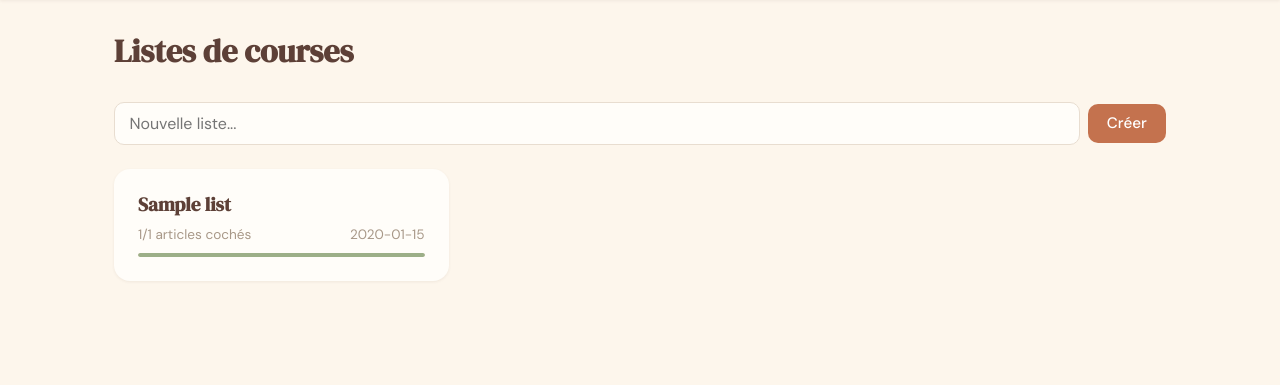
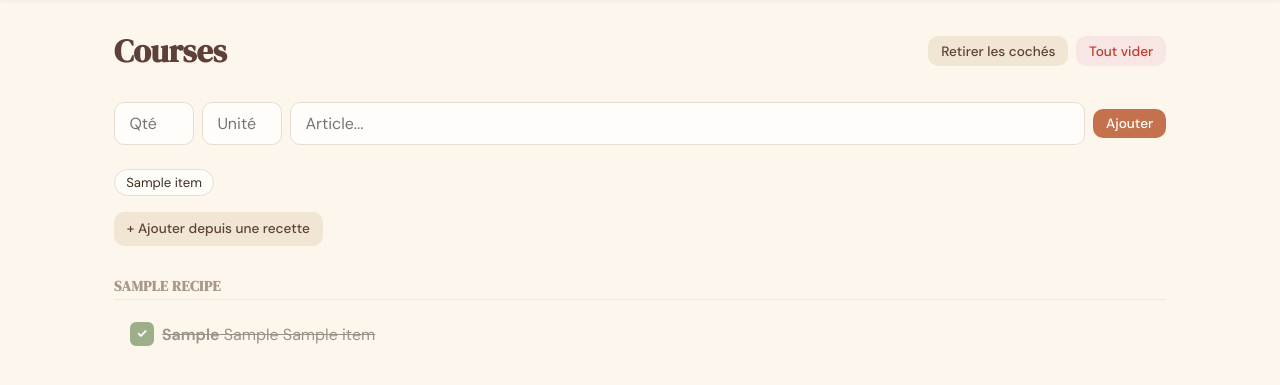
Before and after one commit to matthieurosset/cookit, a Flask app: page /courses in a window 1280 px wide. Shown: the part 61-446 px from the top of the page. Run offline with Flask 3, Linux system fonts and the light colour scheme; tables that the repository leaves empty hold one stand-in row (values such as "Sample post").

Commit message:
Aide à la saisie pour la liste de courses
- Autocomplétion sur le nom d'article (historique des achats)
- Boutons d'ajout rapide pour les articles fréquents
- Pré-remplissage quantité/unité depuis l'historique

Co-Authored-By: Claude Opus 4.6 <noreply@anthropic.com>

```diff
--- a/app/routes/shopping.py
+++ b/app/routes/shopping.py
@@ -1,6 +1,4 @@
-import json
-
-from flask import Blueprint, render_template, request, redirect, url_for, flash
+from flask import Blueprint, render_template, request, redirect, url_for, jsonify
 
 from ..models import shopping as shopping_model
 from ..models import recipe as recipe_model
@@ -10,31 +8,10 @@ bp = Blueprint('shopping', __name__)
 
 @bp.route('/courses')
 def index():
-    lists = shopping_model.list_all()
-    return render_template('shopping/lists.html', lists=lists)
-
-
-@bp.route('/courses/nouvelle', methods=['POST'])
-def create():
-    name = request.form.get('name', '').strip()
-    if name:
-        list_id = shopping_model.create(name)
-        return redirect(url_for('shopping.detail', list_id=list_id))
-    flash('Nom requis.', 'error')
-    return redirect(url_for('shopping.index'))
-
-
-@bp.route('/courses/<int:list_id>')
-def detail(list_id):
-    lst = shopping_model.get(list_id)
-    if not lst:
-        flash('Liste introuvable.', 'error')
-        return redirect(url_for('shopping.index'))
-
-    items = shopping_model.get_items(list_id)
+    lst = shopping_model.get_or_create_list()
+    items = shopping_model.get_items(lst['id'])
     recipes = recipe_model.list_all()
 
-    # Group items by recipe
     grouped = {}
     free_items = []
     for item in items:
@@ -46,35 +23,39 @@ def detail(list_id):
         else:
             free_items.append(item)
 
-    return render_template('shopping/detail.html', list=lst, items=items,
-                           grouped=grouped, free_items=free_items, recipes=recipes)
+    frequent = shopping_model.get_frequent_items(10)
+    return render_template('shopping/index.html', list=lst, items=items,
+                           grouped=grouped, free_items=free_items,
+                           recipes=recipes, frequent=frequent)
 
 
-@bp.route('/courses/<int:list_id>/ajouter', methods=['POST'])
-def add_item(list_id):
+@bp.route('/courses/ajouter', methods=['POST'])
+def add_item():
+    lst = shopping_model.get_or_create_list()
     name = request.form.get('name', '').strip()
     quantity = request.form.get('quantity', '').strip() or None
     unit = request.form.get('unit', '').strip() or None
 
     if name:
-        shopping_model.add_item(list_id, name, quantity, unit)
+        shopping_model.add_item(lst['id'], name, quantity, unit)
 
     if request.headers.get('HX-Request'):
-        return _render_items_partial(list_id)
-    return redirect(url_for('shopping.detail', list_id=list_id))
+        return _render_items_partial(lst['id'])
+    return redirect(url_for('shopping.index'))
 
 
-@bp.route('/courses/<int:list_id>/ajouter-recette', methods=['POST'])
-def add_recipe(list_id):
+@bp.route('/courses/ajouter-recette', methods=['POST'])
+def add_recipe():
+    lst = shopping_model.get_or_create_list()
     recipe_id = request.form.get('recipe_id', type=int)
     portions = request.form.get('portions', type=int)
 
     if recipe_id:
-        shopping_model.add_recipe_items(list_id, recipe_id, portions)
+        shopping_model.add_recipe_items(lst['id'], recipe_id, portions)
 
     if request.headers.get('HX-Request'):
-        return _render_items_partial(list_id)
-    return redirect(url_for('shopping.detail', list_id=list_id))
+        return _render_items_partial(lst['id'])
+    return redirect(url_for('shopping.index'))
 
 
 @bp.route('/courses/item/<int:item_id>/toggle', methods=['PATCH'])
@@ -100,19 +81,31 @@ def delete_item(item_id):
     return '', 204
 
 
-@bp.route('/courses/<int:list_id>/vider-coches', methods=['POST'])
-def clear_checked(list_id):
-    shopping_model.clear_checked(list_id)
+@bp.route('/courses/vider-coches', methods=['POST'])
+def clear_checked():
+    lst = shopping_model.get_or_create_list()
+    shopping_model.clear_checked(lst['id'])
     if request.headers.get('HX-Request'):
-        return _render_items_partial(list_id)
-    return redirect(url_for('shopping.detail', list_id=list_id))
+        return _render_items_partial(lst['id'])
+    return redirect(url_for('shopping.index'))
 
 
-@bp.route('/courses/<int:list_id>/supprimer', methods=['POST'])
-def delete_list(list_id):
-    shopping_model.delete(list_id)
-    flash('Liste supprimée.', 'success')
+@bp.route('/courses/vider', methods=['POST'])
+def clear_all():
+    lst = shopping_model.get_or_create_list()
+    shopping_model.clear_all(lst['id'])
+    if request.headers.get('HX-Request'):
+        return _render_items_partial(lst['id'])
     return redirect(url_for('shopping.index'))
+
+
+@bp.route('/courses/suggestions')
+def suggestions():
+    q = request.args.get('q', '').strip()
+    if len(q) < 2:
+        return jsonify([])
+    results = shopping_model.get_suggestions(q)
+    return jsonify(results)
 
 
 def _render_items_partial(list_id):
@@ -128,4 +121,4 @@ def _render_items_partial(list_id):
         else:
             free_items.append(item)
     return render_template('shopping/partials/items.html',
-                           list_id=list_id, grouped=grouped, free_items=free_items)
+                           grouped=grouped, free_items=free_items)
--- a/app/static/css/style.css
+++ b/app/static/css/style.css
@@ -373,8 +373,8 @@ h3 { font-size: 1.2rem; }
 
 .tag-pill:hover,
 .tag-pill.active {
-    border-color: var(--tag-color, var(--color-terracotta));
-    background: var(--tag-color, var(--color-terracotta));
+    border-color: var(--color-terracotta);
+    background: var(--color-terracotta);
     color: white;
 }
 
@@ -557,7 +557,7 @@ h3 { font-size: 1.2rem; }
     display: inline-block;
     padding: 0.2rem 0.7rem;
     border-radius: var(--radius-full);
-    background: var(--tag-color, var(--color-brown-lighter));
+    background: var(--color-brown-lighter);
     color: white;
     font-size: 0.8rem;
     font-weight: 500;
@@ -952,8 +952,8 @@ input[type="file"] {
 }
 
 .tag-checkbox:has(input:checked) {
-    background: var(--tag-color, var(--color-brown-lighter));
-    border-color: var(--tag-color, var(--color-brown-lighter));
+    background: var(--color-brown-lighter);
+    border-color: var(--color-brown-lighter);
     color: white;
 }
 
@@ -974,56 +974,7 @@ input[type="file"] {
     max-width: 500px;
 }
 
-/* --- Shopping Lists --- */
-.shopping-lists {
-    display: grid;
-    grid-template-columns: repeat(auto-fill, minmax(280px, 1fr));
-    gap: var(--space-lg);
-    margin-top: var(--space-lg);
-}
-
-.shopping-list-card {
-    background: var(--color-warm-white);
-    padding: var(--space-lg);
-    border-radius: var(--radius-lg);
-    box-shadow: var(--shadow-sm);
-    transition: all var(--transition);
-    display: block;
-    color: inherit;
-}
-
-.shopping-list-card:hover {
-    transform: translateY(-2px);
-    box-shadow: var(--shadow-md);
-    color: inherit;
-}
-
-.shopping-list-card h3 {
-    margin-bottom: var(--space-sm);
-}
-
-.list-meta {
-    display: flex;
-    justify-content: space-between;
-    font-size: 0.85rem;
-    color: var(--color-text-lighter);
-    margin-bottom: var(--space-sm);
-}
-
-.list-progress {
-    height: 4px;
-    background: var(--color-border);
-    border-radius: 2px;
-    overflow: hidden;
-}
-
-.list-progress-bar {
-    height: 100%;
-    background: var(--color-sage);
-    border-radius: 2px;
-    transition: width var(--transition);
-}
-
+/* --- Shopping --- */
 .shopping-group {
     margin-bottom: var(--space-lg);
 }
@@ -1121,6 +1072,82 @@ input[type="file"] {
 .back-link {
     margin-top: var(--space-xl);
     display: inline-flex;
+}
+
+/* --- Autocomplete --- */
+.autocomplete-wrapper {
+    position: relative;
+    flex: 1;
+    min-width: 0;
+}
+
+.autocomplete-wrapper .input-grow {
+    width: 100%;
+}
+
+.autocomplete-dropdown {
+    display: none;
+    position: absolute;
+    top: 100%;
+    left: 0;
+    right: 0;
+    background: var(--color-warm-white);
+    border: 1px solid var(--color-border);
+    border-top: none;
+    border-radius: 0 0 var(--radius-md) var(--radius-md);
+    box-shadow: var(--shadow-md);
+    z-index: 50;
+    max-height: 200px;
+    overflow-y: auto;
+}
+
+.autocomplete-dropdown.show {
+    display: block;
+}
+
+.autocomplete-item {
+    padding: var(--space-sm) var(--space-md);
+    cursor: pointer;
+    display: flex;
+    justify-content: space-between;
+    align-items: center;
+    font-size: 0.9rem;
+}
+
+.autocomplete-item:hover,
+.autocomplete-item.active {
+    background: var(--color-cream);
+}
+
+.ac-meta {
+    font-size: 0.78rem;
+    color: var(--color-text-lighter);
+}
+
+/* --- Frequent Items --- */
+.frequent-items {
+    display: flex;
+    flex-wrap: wrap;
+    gap: var(--space-xs);
+    margin-top: var(--space-sm);
+    margin-bottom: var(--space-md);
+}
+
+.frequent-btn {
+    padding: 0.25rem 0.7rem;
+    border-radius: var(--radius-full);
+    border: 1px solid var(--color-border);
+    background: var(--color-warm-white);
+    color: var(--color-text);
+    font-size: 0.82rem;
+    cursor: pointer;
+    transition: all var(--transition);
+}
+
+.frequent-btn:hover {
+    border-color: var(--color-terracotta);
+    background: rgba(196, 114, 78, 0.1);
+    color: var(--color-terracotta);
 }
 
 /* --- Tags Management --- */
--- a/app/static/js/app.js
+++ b/app/static/js/app.js
@@ -58,6 +58,111 @@ function toggleCookMode() {
 // Initialize step numbers on page load
 document.addEventListener('DOMContentLoaded', updateStepNumbers);
 
+// --- Shopping autocomplete & frequent items ---
+(function() {
+    let debounceTimer;
+    let activeIndex = -1;
+
+    document.addEventListener('DOMContentLoaded', () => {
+        const nameInput = document.getElementById('input-name');
+        if (!nameInput) return;
+
+        const dropdown = document.getElementById('autocomplete-dropdown');
+        const qtyInput = document.getElementById('input-qty');
+        const unitInput = document.getElementById('input-unit');
+        const form = document.getElementById('add-item-form');
+
+        // Autocomplete on typing
+        nameInput.addEventListener('input', () => {
+            clearTimeout(debounceTimer);
+            const q = nameInput.value.trim();
+            if (q.length < 2) {
+                dropdown.classList.remove('show');
+                return;
+            }
+            debounceTimer = setTimeout(() => {
+                fetch('/courses/suggestions?q=' + encodeURIComponent(q))
+                    .then(r => r.json())
+                    .then(items => {
+                        if (!items.length) {
+                            dropdown.classList.remove('show');
+                            return;
+                        }
+                        activeIndex = -1;
+                        dropdown.innerHTML = items.map((item, i) =>
+                            `<div class="autocomplete-item" data-index="${i}"
+                                  data-name="${item.name}"
+                                  data-quantity="${item.quantity}"
+                                  data-unit="${item.unit}">
+                                <span class="ac-name">${item.name}</span>
+                                ${item.quantity || item.unit ?
+                                    `<span class="ac-meta">${item.quantity} ${item.unit}</span>` : ''}
+                            </div>`
+                        ).join('');
+                        dropdown.classList.add('show');
+                    });
+            }, 200);
+        });
+
+        // Click suggestion
+        dropdown.addEventListener('mousedown', (e) => {
+            const item = e.target.closest('.autocomplete-item');
+            if (!item) return;
+            e.preventDefault();
+            selectSuggestion(item, nameInput, qtyInput, unitInput, dropdown);
+        });
+
+        // Keyboard navigation
+        nameInput.addEventListener('keydown', (e) => {
+            if (!dropdown.classList.contains('show')) return;
+            const items = dropdown.querySelectorAll('.autocomplete-item');
+            if (e.key === 'ArrowDown') {
+                e.preventDefault();
+                activeIndex = Math.min(activeIndex + 1, items.length - 1);
+                updateActive(items);
+            } else if (e.key === 'ArrowUp') {
+                e.preventDefault();
+                activeIndex = Math.max(activeIndex - 1, -1);
+                updateActive(items);
+            } else if (e.key === 'Enter' && activeIndex >= 0) {
+                e.preventDefault();
+                selectSuggestion(items[activeIndex], nameInput, qtyInput, unitInput, dropdown);
+            } else if (e.key === 'Escape') {
+                dropdown.classList.remove('show');
+            }
+        });
+
+        // Close on blur
+        nameInput.addEventListener('blur', () => {
+            setTimeout(() => dropdown.classList.remove('show'), 150);
+        });
+
+        // Frequent item buttons
+        document.addEventListener('click', (e) => {
+            const btn = e.target.closest('.frequent-btn');
+            if (!btn) return;
+            nameInput.value = btn.dataset.name;
+            qtyInput.value = btn.dataset.quantity;
+            unitInput.value = btn.dataset.unit;
+            htmx.trigger(form, 'submit');
+        });
+    });
+
+    function selectSuggestion(item, nameInput, qtyInput, unitInput, dropdown) {
+        nameInput.value = item.dataset.name;
+        if (item.dataset.quantity) qtyInput.value = item.dataset.quantity;
+        if (item.dataset.unit) unitInput.value = item.dataset.unit;
+        dropdown.classList.remove('show');
+        nameInput.focus();
+    }
+
+    function updateActive(items) {
+        items.forEach((el, i) => {
+            el.classList.toggle('active', i === activeIndex);
+        });
+    }
+})();
+
 // Auto-dismiss flash messages
 document.addEventListener('DOMContentLoaded', () => {
     document.querySelectorAll('.flash').forEach(el => {
--- /dev/null
+++ b/app/templates/shopping/index.html
@@ -0,0 +1,70 @@
+{% extends "base.html" %}
+{% block title %}Courses - Cookit{% endblock %}
+
+{% block content %}
+<div class="page-header">
+    <h1>Courses</h1>
+    <div class="page-actions">
+        <form method="POST" action="{{ url_for('shopping.clear_checked') }}"
+              hx-post="{{ url_for('shopping.clear_checked') }}"
+              hx-target="#shopping-items"
+              hx-swap="innerHTML">
+            <button type="submit" class="btn btn-secondary btn-sm">Retirer les cochés</button>
+        </form>
+        <form method="POST" action="{{ url_for('shopping.clear_all') }}"
+              hx-post="{{ url_for('shopping.clear_all') }}"
+              hx-target="#shopping-items"
+              hx-swap="innerHTML"
+              hx-confirm="Vider toute la liste ?">
+            <button type="submit" class="btn btn-danger btn-sm">Tout vider</button>
+        </form>
+    </div>
+</div>
+
+<form class="inline-form" id="add-item-form"
+      hx-post="{{ url_for('shopping.add_item') }}"
+      hx-target="#shopping-items"
+      hx-swap="innerHTML"
+      hx-on::after-request="this.reset(); document.getElementById('autocomplete-dropdown').classList.remove('show');">
+    <input type="text" name="quantity" placeholder="Qté" class="input-xs" id="input-qty">
+    <input type="text" name="unit" placeholder="Unité" class="input-xs" id="input-unit">
+    <div class="autocomplete-wrapper">
+        <input type="text" name="name" placeholder="Article..." required class="input-grow" id="input-name"
+               autocomplete="off">
+        <div class="autocomplete-dropdown" id="autocomplete-dropdown"></div>
+    </div>
+    <button type="submit" class="btn btn-primary btn-sm">Ajouter</button>
+</form>
+
+{% if frequent %}
+<div class="frequent-items" id="frequent-items">
+    {% for item in frequent %}
+    <button type="button" class="frequent-btn"
+            data-name="{{ item.name }}"
+            data-quantity="{{ item.quantity }}"
+            data-unit="{{ item.unit }}">{{ item.name }}</button>
+    {% endfor %}
+</div>
+{% endif %}
+
+<details class="add-recipe-section">
+    <summary class="btn btn-secondary btn-sm">+ Ajouter depuis une recette</summary>
+    <form class="inline-form"
+          hx-post="{{ url_for('shopping.add_recipe') }}"
+          hx-target="#shopping-items"
+          hx-swap="innerHTML">
+        <select name="recipe_id" required class="input-grow">
+            <option value="">Choisir une recette...</option>
+            {% for r in recipes %}
+            <option value="{{ r.id }}">{{ r.title }}</option>
+            {% endfor %}
+        </select>
+        <input type="number" name="portions" placeholder="Portions" min="1" class="input-xs">
+        <button type="submit" class="btn btn-primary btn-sm">Ajouter</button>
+    </form>
+</details>
+
+<div id="shopping-items">
+    {% include "shopping/partials/items.html" %}
+</div>
+{% endblock %}
```
Also changed, not shown: app/models/shopping.py (+57 -29 lines).
